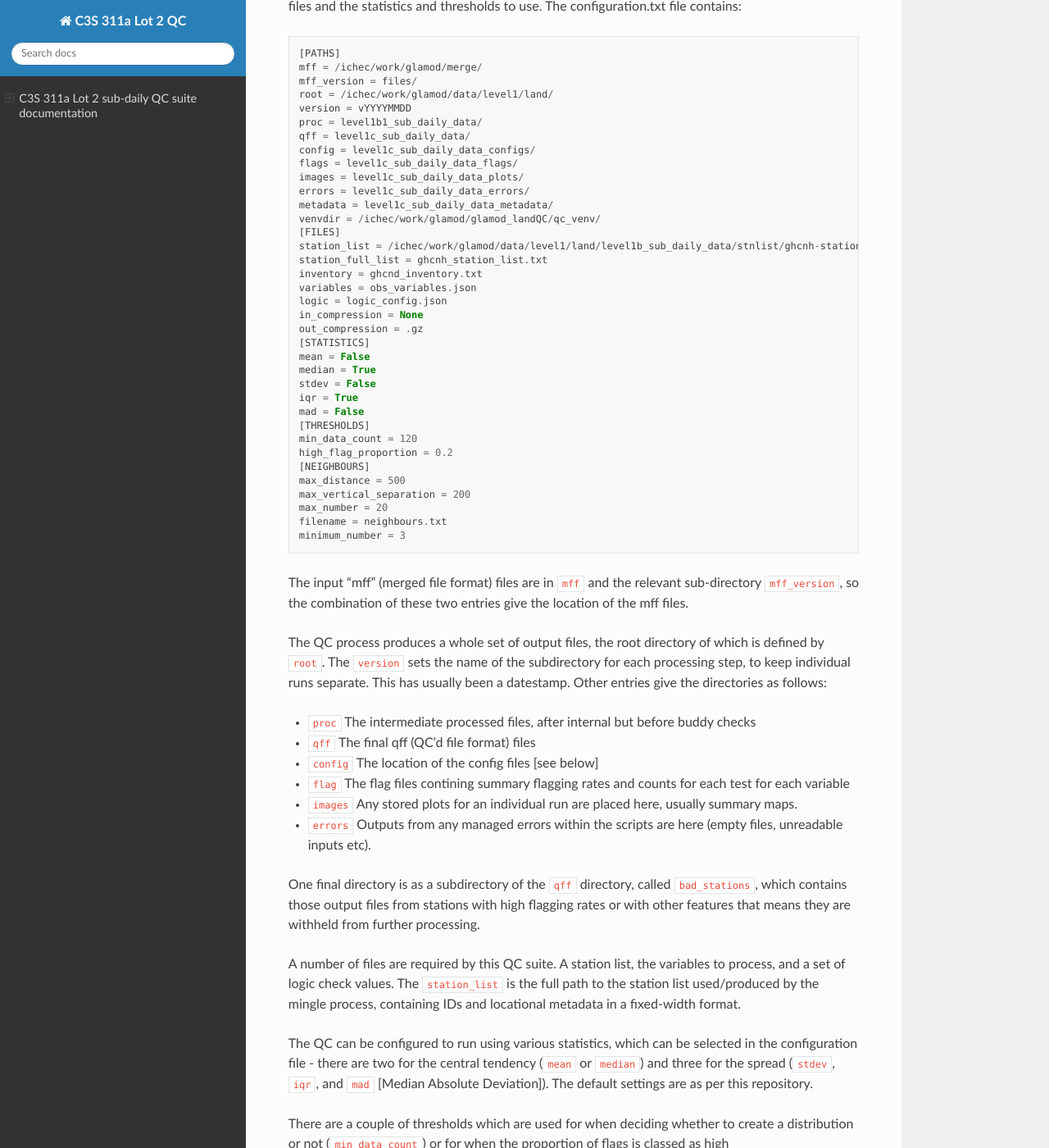
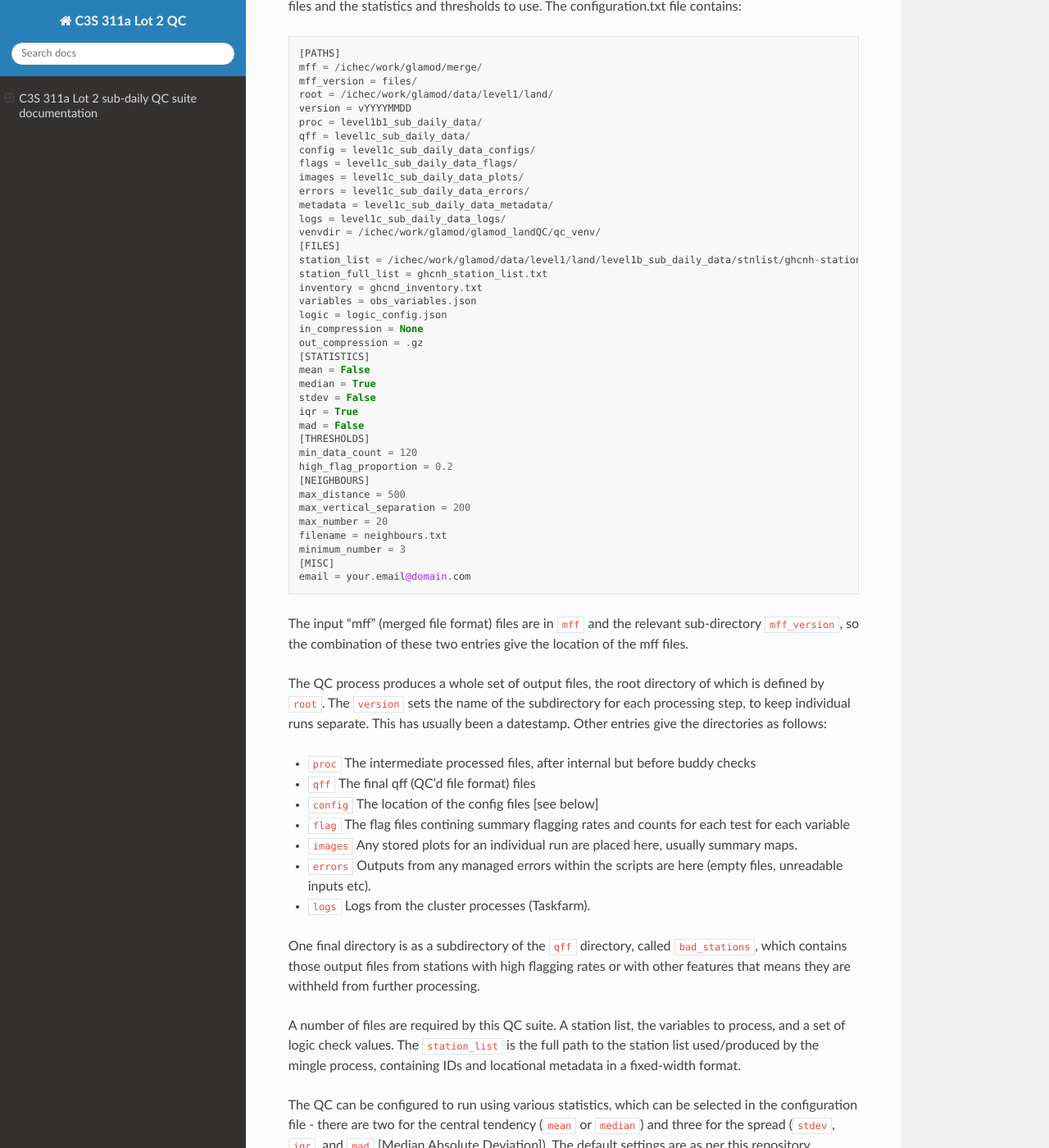
Before and after one commit to glamod/glamod_landQC, a Sphinx documentation site: the page built from doc/source/index.rst, in a window 1280 px wide and 1400 px high, scrolled down 1468 px. Shown: the whole window at 82% size. Built offline with Sphinx 7.4.7 and the Read the Docs theme 2.0.0, drawn with Linux system fonts in a browser that asks for light colours.

Commit message:
#106: updated location of logs in run script, updated docs to reflect additions to config file

```diff
--- a/doc/source/index.rst
+++ b/doc/source/index.rst
@@ -76,6 +76,7 @@ thresholds to use.  The configuration.txt file contains::
   images = level1c_sub_daily_data_plots/
   errors = level1c_sub_daily_data_errors/
   metadata = level1c_sub_daily_data_metadata/
+  logs = level1c_sub_daily_data_logs/
   venvdir = /ichec/work/glamod/glamod_landQC/qc_venv/
   [FILES]
   station_list = /ichec/work/glamod/data/level1/land/level1b_sub_daily_data/stnlist/ghcnh-station-list-rel6.txt
@@ -100,6 +101,8 @@ thresholds to use.  The configuration.txt file contains::
   max_number = 20
   filename = neighbours.txt
   minimum_number = 3
+  [MISC]
+  email = your.email@domain.com
 
 The input "mff" (merged file format) files are in ``mff`` and the relevant sub-directory ``mff_version``, so the combination of these two entries give the location of the mff files.
 
@@ -111,6 +114,7 @@ The QC process produces a whole set of output files, the root directory of which
 * ``flag`` The flag files contining summary flagging rates and counts for each test for each variable
 * ``images`` Any stored plots for an individual run are placed here, usually summary maps.
 * ``errors`` Outputs from any managed errors within the scripts are here (empty files, unreadable inputs etc).
+* ``logs`` Logs from the cluster processes (Taskfarm).
 
 One final directory is as a subdirectory of the ``qff`` directory, called ``bad_stations``, which contains those output files from stations with high flagging rates or with other features that means they are withheld from further processing.
 
```
Also changed, not shown: 1 other file.
